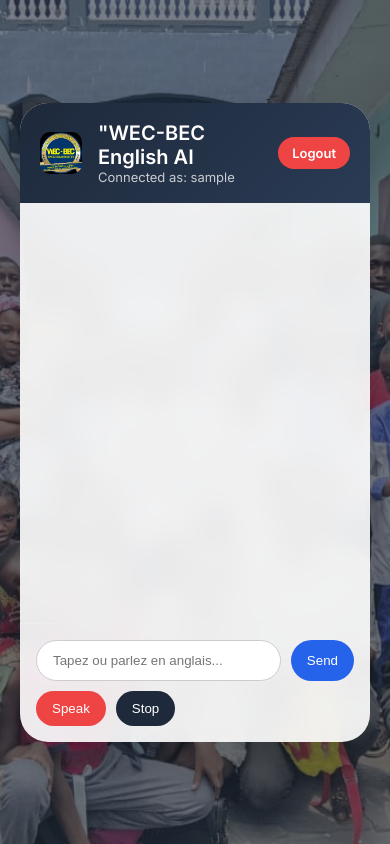
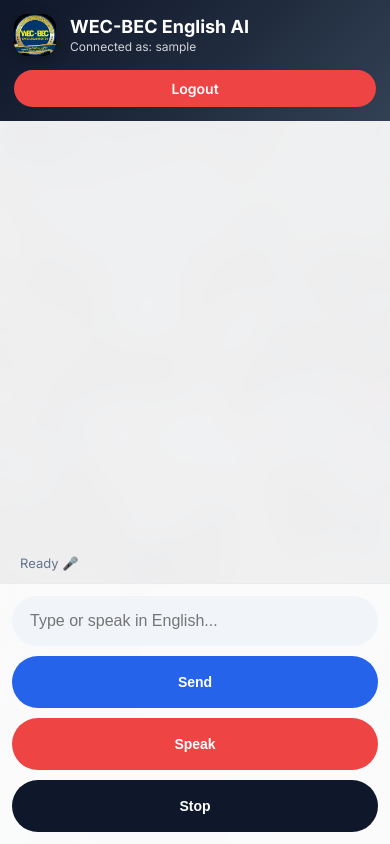
Before and after one commit to tycoon-building/wec-bec-ia, a Flask app: page / in a window 390 px wide. Run offline with Flask 3, Linux system fonts and the light colour scheme; the visitor is signed in with stand-in values (Sample User, id 1).

Commit message:
mobile optimization

```diff
--- a/app.py
+++ b/app.py
@@ -4,6 +4,8 @@ import json
 import logging
 from datetime import timedelta
 import os
+from dotenv import load_dotenv
+load_dotenv()
 
 app = Flask(__name__)
 
--- a/templates/index.html
+++ b/templates/index.html
@@ -3,146 +3,307 @@
 <head>
     <meta charset="UTF-8">
     <meta name="viewport" content="width=device-width, initial-scale=1.0">
-    <title>"WEC-BEC English AI</title>
+    <title>WEC-BEC English AI</title>
 
     <link rel="preconnect" href="https://fonts.googleapis.com">
     <link rel="preconnect" href="https://fonts.gstatic.com" crossorigin>
-    <link href="https://fonts.googleapis.com/css2?family=Inter:opsz,wght@14..32,400;14..32,500;14..32,600&display=swap" rel="stylesheet">
+
+    <link href="https://fonts.googleapis.com/css2?family=Inter:wght@400;500;600;700&display=swap" rel="stylesheet">
 
     <style>
-        * { margin:0; padding:0; box-sizing:border-box; }
 
-        body {
+        *{
+            margin:0;
+            padding:0;
+            box-sizing:border-box;
+        }
+
+        body{
             font-family:'Inter',sans-serif;
             min-height:100vh;
             display:flex;
             align-items:center;
             justify-content:center;
-            padding:20px;
+            padding:10px;
             background:url('static/images/photo2.jpg') no-repeat center center fixed;
             background-size:cover;
             position:relative;
         }
 
-        body::before {
+        body::before{
             content:'';
             position:fixed;
             inset:0;
-            background:rgba(30,41,59,0.6);
+            background:rgba(15,23,42,0.72);
+            backdrop-filter:blur(2px);
             z-index:0;
         }
 
-        .container {
+        .container{
             position:relative;
             z-index:1;
-            max-width:720px;
             width:100%;
-            background:rgba(255,255,255,0.9);
-            backdrop-filter:blur(12px);
-            border-radius:28px;
-            box-shadow:0 30px 80px rgba(0,0,0,0.25);
+            max-width:760px;
+            height:95vh;
+            display:flex;
+            flex-direction:column;
+            background:rgba(255,255,255,0.92);
+            backdrop-filter:blur(18px);
+            border-radius:30px;
             overflow:hidden;
+            box-shadow:0 20px 70px rgba(0,0,0,0.35);
         }
 
         /* HEADER */
-        .header {
-            background:linear-gradient(135deg,#1e293b,#2a3b54);
+
+        .header{
+            background:linear-gradient(135deg,#0f172a,#1e293b,#334155);
             color:white;
             padding:18px 20px;
             display:flex;
             align-items:center;
-            gap:16px;
-            position:relative;
+            gap:14px;
+            flex-wrap:wrap;
         }
 
-        .header-logo {
-            width:42px;
-            height:42px;
-            border-radius:10px;
+        .header-logo{
+            width:48px;
+            height:48px;
+            border-radius:14px;
+            object-fit:cover;
+            box-shadow:0 4px 14px rgba(0,0,0,0.3);
         }
 
-        .header-text h1 {
-            font-size:20px;
-            font-weight:600;
+        .header-text{
+            flex:1;
+            min-width:160px;
         }
 
-        .header-text p {
-            font-size:13px;
-            opacity:0.75;
+        .header-text h1{
+            font-size:22px;
+            font-weight:700;
         }
 
-        /* LOGOUT FIX IMPORTANT */
-        .logout-btn {
-            margin-left:auto;
+        .header-text p{
+            font-size:13px;
+            opacity:0.8;
+            margin-top:2px;
+        }
+
+        .logout-btn{
             background:#ef4444;
             color:white;
             text-decoration:none;
-            padding:8px 14px;
-            border-radius:30px;
-            font-size:13px;
+            padding:10px 16px;
+            border-radius:999px;
+            font-size:14px;
             font-weight:600;
-            transition:0.3s;
+            transition:0.25s;
             white-space:nowrap;
         }
 
-        .logout-btn:hover {
+        .logout-btn:hover{
             background:#dc2626;
-            transform:scale(1.05);
+            transform:translateY(-1px);
         }
 
         /* CHAT */
-        #chat {
-            height:420px;
+
+        #chat{
+            flex:1;
             overflow-y:auto;
             padding:20px;
+            display:flex;
+            flex-direction:column;
+            gap:14px;
+            scroll-behavior:smooth;
         }
 
-        .msg {
-            margin:12px 0;
-            padding:12px 16px;
-            border-radius:16px;
-            max-width:85%;
-            line-height:1.5;
+        #chat::-webkit-scrollbar{
+            width:6px;
         }
 
-        .user {
-            background:#dbeafe;
-            margin-left:auto;
+        #chat::-webkit-scrollbar-thumb{
+            background:#cbd5e1;
+            border-radius:20px;
         }
 
-        .bot {
+        .msg{
+            padding:14px 18px;
+            border-radius:20px;
+            line-height:1.6;
+            max-width:88%;
+            font-size:15px;
+            animation:fadeIn 0.25s ease;
+            word-wrap:break-word;
+        }
+
+        @keyframes fadeIn{
+            from{
+                opacity:0;
+                transform:translateY(8px);
+            }
+            to{
+                opacity:1;
+                transform:translateY(0);
+            }
+        }
+
+        .user{
+            margin-left:auto;
+            background:linear-gradient(135deg,#2563eb,#3b82f6);
+            color:white;
+            border-bottom-right-radius:8px;
+            box-shadow:0 8px 20px rgba(37,99,235,0.25);
+        }
+
+        .bot{
             background:white;
             border:1px solid #e2e8f0;
+            color:#0f172a;
+            border-bottom-left-radius:8px;
+            box-shadow:0 6px 20px rgba(0,0,0,0.06);
         }
 
-        /* INPUT */
-        .zone {
+        /* INPUT ZONE */
+
+        .zone{
+            padding:16px;
+            border-top:1px solid rgba(0,0,0,0.06);
+            background:rgba(255,255,255,0.75);
             display:flex;
             gap:10px;
-            padding:16px;
-            border-top:1px solid #eee;
+            align-items:center;
             flex-wrap:wrap;
         }
 
-        .zone input {
+        .zone input{
             flex:1;
             min-width:180px;
-            padding:12px 16px;
-            border-radius:30px;
-            border:1px solid #ccc;
+            border:none;
+            outline:none;
+            padding:16px 18px;
+            border-radius:999px;
+            background:#f1f5f9;
+            font-size:16px;
+            transition:0.2s;
         }
 
-        .zone button {
-            border:none;
-            padding:10px 16px;
-            border-radius:30px;
-            cursor:pointer;
-            font-weight:500;
+        .zone input:focus{
+            background:white;
+            box-shadow:0 0 0 3px rgba(59,130,246,0.15);
         }
 
-        .btn-send { background:#2563eb; color:white; }
-        .btn-mic { background:#ef4444; color:white; }
-        .btn-stop { background:#1e293b; color:white; }
+        .zone button{
+            border:none;
+            border-radius:999px;
+            padding:14px 18px;
+            cursor:pointer;
+            font-weight:600;
+            min-height:52px;
+            min-width:95px;
+            transition:0.25s;
+            font-size:14px;
+        }
+
+        .zone button:hover{
+            transform:translateY(-1px);
+        }
+
+        .btn-send{
+            background:#2563eb;
+            color:white;
+        }
+
+        .btn-send:hover{
+            background:#1d4ed8;
+        }
+
+        .btn-mic{
+            background:#ef4444;
+            color:white;
+        }
+
+        .btn-mic:hover{
+            background:#dc2626;
+        }
+
+        .btn-stop{
+            background:#0f172a;
+            color:white;
+        }
+
+        .btn-stop:hover{
+            background:#1e293b;
+        }
+
+        /* STATUS */
+
+        .status{
+            font-size:13px;
+            padding:0 20px 12px;
+            color:#64748b;
+        }
+
+        /* MOBILE */
+
+        @media(max-width:768px){
+
+            body{
+                padding:0;
+            }
+
+            .container{
+                height:100vh;
+                max-width:100%;
+                border-radius:0;
+            }
+
+            .header{
+                padding:14px;
+            }
+
+            .header-logo{
+                width:42px;
+                height:42px;
+            }
+
+            .header-text h1{
+                font-size:18px;
+            }
+
+            .header-text p{
+                font-size:12px;
+            }
+
+            #chat{
+                padding:14px;
+            }
+
+            .msg{
+                max-width:95%;
+                font-size:14px;
+            }
+
+            .zone{
+                flex-direction:column;
+                padding:12px;
+            }
+
+            .zone input{
+                width:100%;
+            }
+
+            .zone button{
+                width:100%;
+            }
+
+            .logout-btn{
+                width:100%;
+                text-align:center;
+            }
+        }
+
     </style>
 </head>
 
@@ -151,72 +312,110 @@
 <div class="container">
 
     <!-- HEADER -->
+
     <div class="header">
+
         <img src="static/images/logo.jpg" class="header-logo">
 
         <div class="header-text">
-            <h1>"WEC-BEC English AI</h1>
+            <h1>WEC-BEC English AI</h1>
             <p>Connected as: {{ user }}</p>
         </div>
 
-        <!-- ✅ bouton logout bien placé -->
-        <a href="/logout" class="logout-btn">Logout</a>
+        <a href="/logout" class="logout-btn">
+            Logout
+        </a>
+
     </div>
 
     <!-- CHAT -->
+
     <div id="chat"></div>
 
+    <div class="status" id="status">
+        Ready 🎤
+    </div>
+
     <!-- INPUT -->
+
     <div class="zone">
-        <input id="msg" placeholder="Tapez ou parlez en anglais...">
-        <button class="btn-send" onclick="sendMessage()">Send</button>
-        <button class="btn-mic" onclick="startVoice()">Speak</button>
-        <button class="btn-stop" onclick="stopVoice()">Stop</button>
+
+        <input
+            id="msg"
+            placeholder="Type or speak in English..."
+            autocomplete="off"
+        >
+
+        <button class="btn-send" onclick="sendMessage()">
+            Send
+        </button>
+
+        <button class="btn-mic" onclick="startVoice()">
+            Speak
+        </button>
+
+        <button class="btn-stop" onclick="stopVoice()">
+            Stop
+        </button>
+
     </div>
 
 </div>
 
 <script>
+
 let voiceMode = false;
 let recognition = null;
 let speaking = false;
 let isListening = false;
 
-function speak(text) {
+const statusText = document.getElementById("status");
 
-    // stop ancien audio
+function setStatus(text){
+    statusText.innerText = text;
+}
+
+function getHumanVoice() {
+
+    const voices = speechSynthesis.getVoices();
+
+    let preferred =
+        voices.find(v => v.name.includes("Samantha")) ||
+        voices.find(v => v.name.includes("Google US English")) ||
+        voices.find(v => v.name.includes("Jenny")) ||
+        voices.find(v => v.name.includes("Zira")) ||
+        voices.find(v => v.name.includes("Aria")) ||
+        voices.find(v => v.lang.includes("en"));
+
+    return preferred;
+}
+
+function speak(text){
+
     window.speechSynthesis.cancel();
 
     speaking = true;
 
+    setStatus("Speaking... 🔊");
+
     let speech = new SpeechSynthesisUtterance(text);
 
     speech.lang = "en-US";
-    speech.rate = 0.9;
-    speech.pitch = 1.1;
 
-    // ===== VOIX FEMME =====
-    let voices = window.speechSynthesis.getVoices();
+    // voix plus humaine
+    speech.rate = 0.92;
+    speech.pitch = 1.05;
+    speech.volume = 1;
 
-    let femaleVoice = voices.find(v =>
-        v.lang.includes("en") &&
-        (
-            v.name.includes("Female") ||
-            v.name.includes("Samantha") ||
-            v.name.includes("Google US English") ||
-            v.name.includes("Zira") ||
-            v.name.includes("Jenny")
-        )
-    );
+    let selectedVoice = getHumanVoice();
 
-    if (femaleVoice) {
-        speech.voice = femaleVoice;
+    if(selectedVoice){
+        speech.voice = selectedVoice;
     }
 
     speech.onstart = () => {
 
-        // stop micro pendant parole
-        if (recognition && isListening) {
+        if(recognition && isListening){
             recognition.stop();
             isListening = false;
         }
@@ -226,26 +425,28 @@ function speak(text) {
 
         speaking = false;
 
-        // reprendre écoute après réponse
-        if (voiceMode) {
+        setStatus("Ready 🎤");
+
+        if(voiceMode){
+
             setTimeout(() => {
                 startListening();
-            }, 500);
+            },700);
         }
     };
 
-    window.speechSynthesis.speak(speech);
+    speechSynthesis.speak(speech);
 }
 
-async function sendMessage(textFromVoice = null) {
+async function sendMessage(textFromVoice = null){
 
-    let input = document.getElementById("msg");
+    const input = document.getElementById("msg");
 
-    let message = textFromVoice ?? input.value;
+    const message = textFromVoice ?? input.value;
 
-    if (!message.trim()) return;
+    if(!message.trim()) return;
 
-    let chat = document.getElementById("chat");
+    const chat = document.getElementById("chat");
 
     chat.innerHTML += `
         <div class="msg user">
@@ -257,17 +458,19 @@ async function sendMessage(textFromVoice = null) {
 
     chat.scrollTop = chat.scrollHeight;
 
-    try {
+    setStatus("Thinking... 🤖");
 
-        let res = await fetch("/chat", {
-            method: "POST",
-            headers: {
-                "Content-Type": "application/json"
+    try{
+
+        const res = await fetch("/chat",{
+            method:"POST",
+            headers:{
+                "Content-Type":"application/json"
             },
-            body: JSON.stringify({ message })
+            body:JSON.stringify({message})
         });
 
-        let data = await res.json();
+        const data = await res.json();
 
         chat.innerHTML += `
             <div class="msg bot">
@@ -279,45 +482,53 @@ async function sendMessage(textFromVoice = null) {
 
         speak(data.reply);
 
-    } catch (err) {
+    }catch(err){
 
         chat.innerHTML += `
             <div class="msg bot">
                 <b>Error:</b> Server problem.
             </div>
         `;
+
+        setStatus("Connection error ❌");
     }
 }
 
-function startListening() {
+function startListening(){
 
-    if (speaking) return;
-
-    if (isListening) return;
+    if(speaking || isListening) return;
 
     const SpeechRecognition =
         window.SpeechRecognition ||
         window.webkitSpeechRecognition;
 
+    if(!SpeechRecognition){
+
+        alert("Speech recognition not supported.");
+
+        return;
+    }
+
     recognition = new SpeechRecognition();
 
     recognition.lang = "en-US";
 
-    recognition.continuous = true;
+    recognition.continuous = false;
 
     recognition.interimResults = false;
 
+    recognition.maxAlternatives = 1;
+
     recognition.onstart = () => {
+
         isListening = true;
-        console.log("Listening...");
+
+        setStatus("Listening... 🎤");
     };
 
     recognition.onresult = async (e) => {
 
-        let text =
-            e.results[e.results.length - 1][0].transcript;
-
-        console.log("You said:", text);
+        const text = e.results[0][0].transcript;
 
         recognition.stop();
 
@@ -328,14 +539,17 @@ function startListening() {
 
     recognition.onerror = (e) => {
 
-        console.log("Recognition error:", e.error);
+        console.log(e.error);
 
         isListening = false;
 
-        if (voiceMode) {
+        setStatus("Microphone error ❌");
+
+        if(voiceMode){
+
             setTimeout(() => {
                 startListening();
-            }, 1000);
+            },1500);
         }
     };
 
@@ -343,39 +557,48 @@ function startListening() {
 
         isListening = false;
 
-        // relance seulement si pas en train de parler
-        if (voiceMode && !speaking) {
+        if(voiceMode && !speaking){
 
             setTimeout(() => {
                 startListening();
-            }, 500);
+            },1000);
         }
     };
 
     recognition.start();
 }
 
-function startVoice() {
+function startVoice(){
 
     voiceMode = true;
+
+    setStatus("Voice mode activated 🎤");
 
     startListening();
 }
 
-function stopVoice() {
+function stopVoice(){
 
     voiceMode = false;
 
-    if (recognition) {
+    speaking = false;
+
+    isListening = false;
+
+    if(recognition){
         recognition.stop();
     }
 
-    isListening = false;
+    speechSynthesis.cancel();
 
-    speaking = false;
+    setStatus("Voice stopped ⛔");
+}
 
-    window.speechSynthesis.cancel();
-}
+window.speechSynthesis.onvoiceschanged = () => {
+    getHumanVoice();
+};
+
 </script>
+
 </body>
 </html>
```
